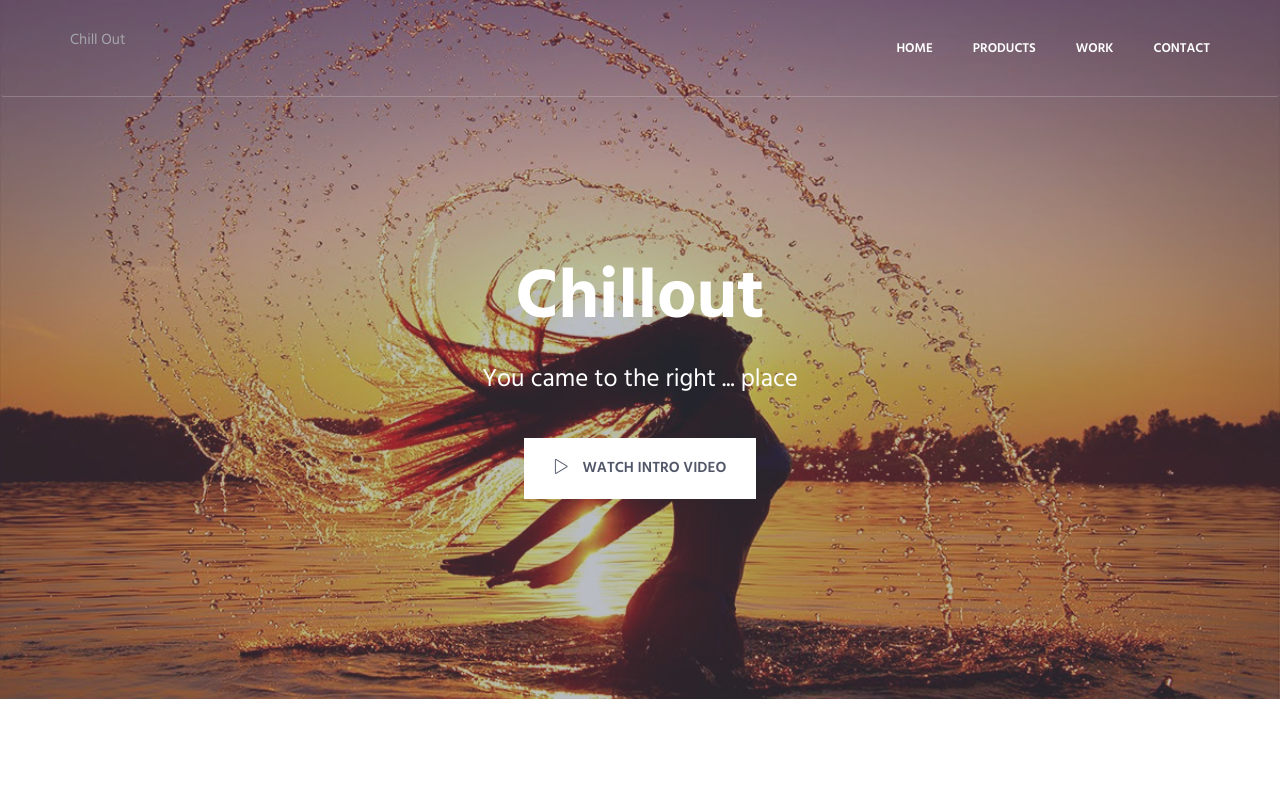
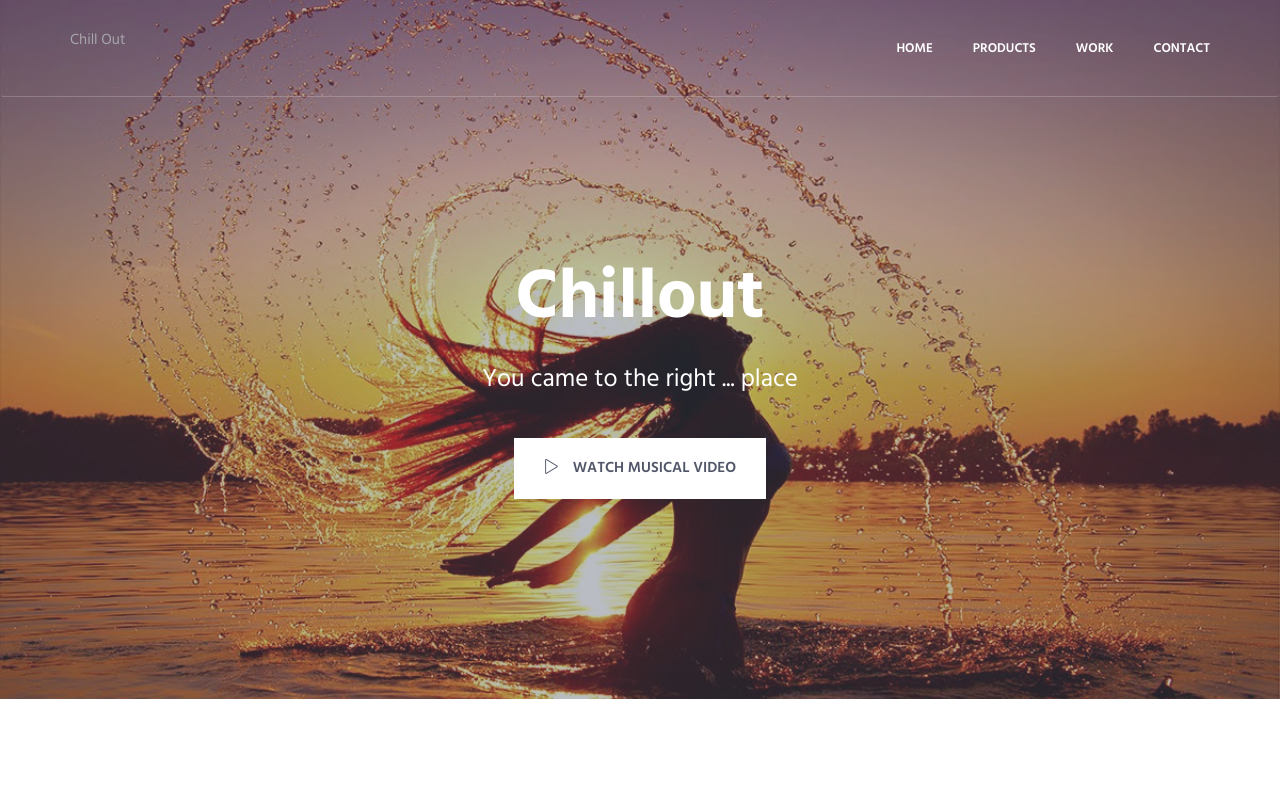
Before and after one commit to AntoshkivMaxim/AntoshkivMaxim.github.io, a plain HTML site: page index.html in a window 1280 px wide. Shown: the top 796 px of the page. Drawn offline with Linux system fonts and the light colour scheme.

Commit message:
Update index.html

```diff
--- a/index.html
+++ b/index.html
@@ -59,7 +59,7 @@
                     <h1 class="promo-block-title">Chillout</h1>
                     <p class="promo-block-text">You came to the right ... place</p>
                 </div>
-                <a class="js_popup-youtube btn-theme btn-theme-md btn-white-bg text-uppercase" href="https://www.youtube.com/watch?v=AchEp3H10xI" title="Intro Video"><i class="btn-icon icon-control-play"></i> Watch Intro Video</a>
+                <a class="js_popup-youtube btn-theme btn-theme-md btn-white-bg text-uppercase" href="https://www.youtube.com/watch?v=AchEp3H10xI" title="Intro Video"><i class="btn-icon icon-control-play"></i> Watch Musical Video</a>
             </div>
         </div>
         <!--========== SLIDER ==========-->
```
